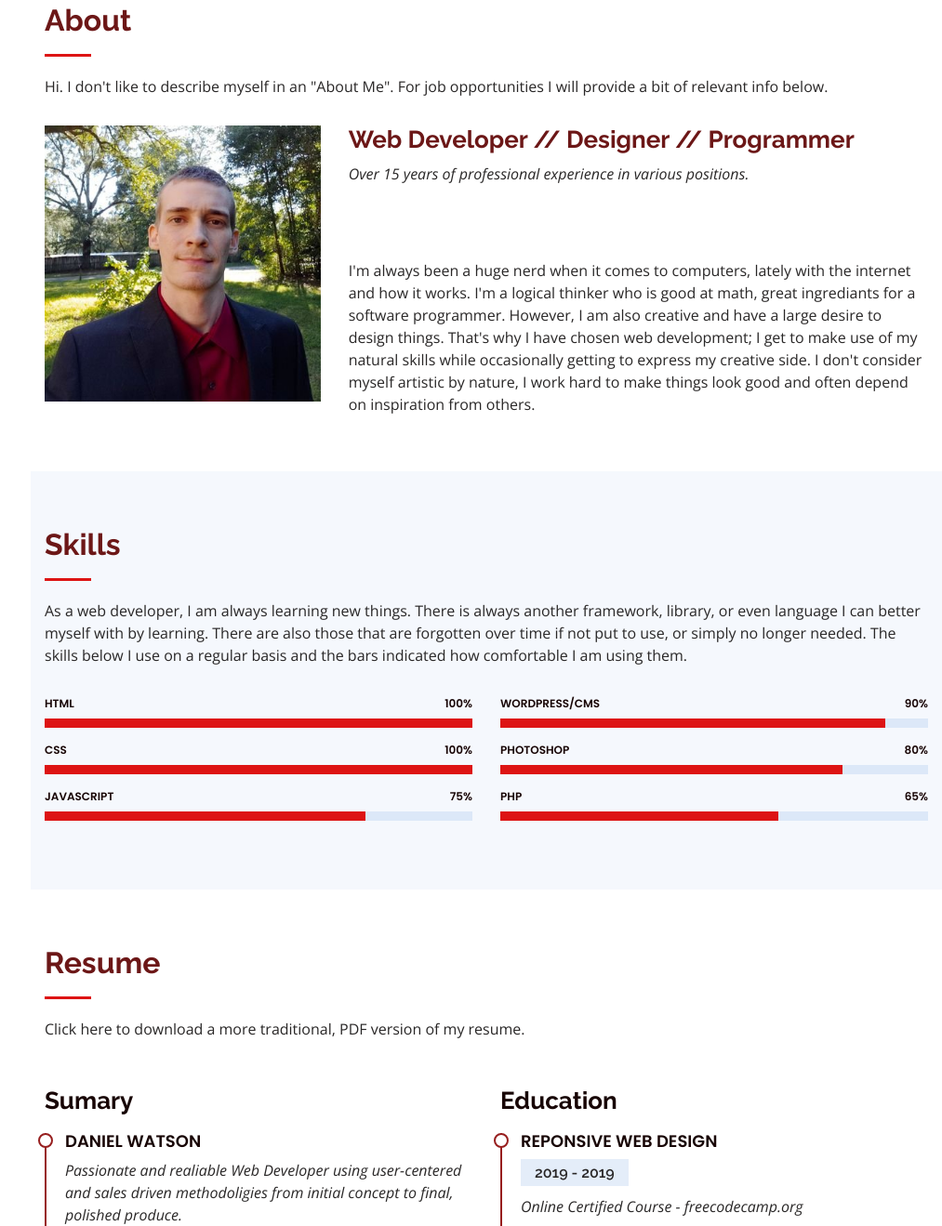
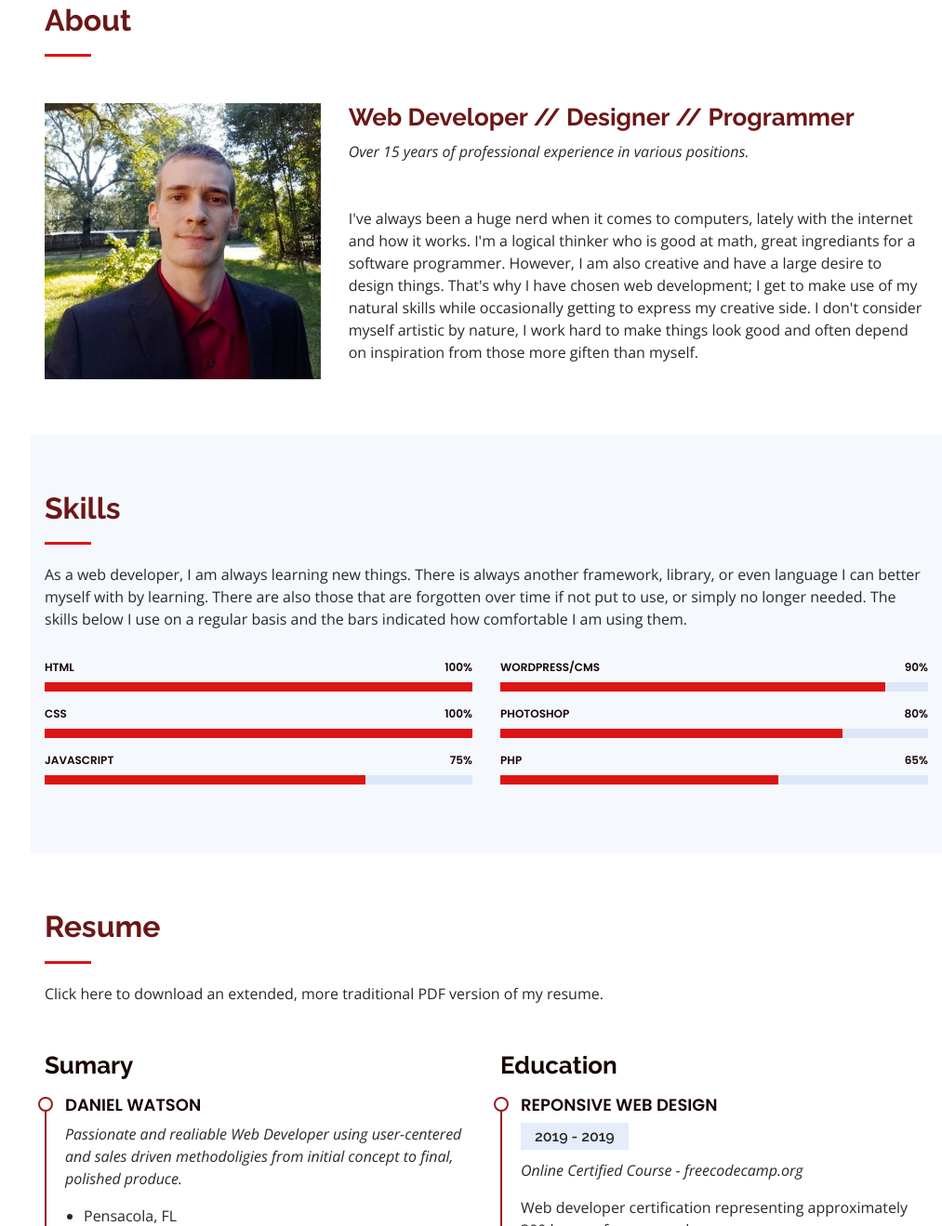
Before and after one commit to Wattzson/dan, a plain HTML site: page index.html in a window 1280 px wide. Shown: the part 857-2176 px from the top of the page at 93% size, without its empty margins (267-1280 px from the left). Drawn offline with nearby package versions, Linux system fonts and the light colour scheme.

Commit message:
small content updates

```diff
--- a/assets/css/style.css
+++ b/assets/css/style.css
@@ -341,7 +341,7 @@ section {
 }
 
 #about-p {
-  margin-top:5rem;
+  margin-top:3rem;
 }
 
 /*--------------------------------------------------------------
--- a/index.html
+++ b/index.html
@@ -70,7 +70,7 @@
   <section id="hero" class="d-flex flex-column justify-content-center align-items-center">
     <div class="hero-container" data-aos="fade-in">
       <h1>Daniel Watson</h1>
-      <p><span class="typed" data-typed-items="I'm Designer, I'm Developer, I'm Determined, I create awesome things"></span></p>
+      <p><span class="typed" data-typed-items="Designer, Developer, Determined"></span></p>
     </div>
   </section><!-- End Hero -->
 
@@ -82,7 +82,7 @@
 
         <div class="section-title">
           <h2>About</h2>
-          <p>Hi.  I don't like to describe myself in an "About Me".  For job opportunities I will provide a bit of relevant info below.</p>
+          <!-- About Me -->
         </div>
 
         <div class="row">
@@ -113,9 +113,9 @@
               </div>
             </div> -->
             <p id="about-p">
-              I'm always been a huge nerd when it comes to computers, lately with the internet and how it works.  I'm a logical thinker who is good at math, great ingrediants for a software programmer.
+              I've always been a huge nerd when it comes to computers, lately with the internet and how it works.  I'm a logical thinker who is good at math, great ingrediants for a software programmer.
               However, I am also creative and have a large desire to design things.  That's why I have chosen web development;  I get to make use of my natural skills while occasionally getting to express my creative side.
-              I don't consider myself artistic by nature, I work hard to make things look good and often depend on inspiration from others.
+              I don't consider myself artistic by nature, I work hard to make things look good and often depend on inspiration from those more giften than myself.
 
             </p>
           </div>
@@ -246,7 +246,7 @@
 
         <div class="section-title">
           <h2>Resume</h2>
-          <p>Click here to download a more traditional, PDF version of my resume.</p>
+          <p>Click here to download an extended, more traditional PDF version of my resume.</p>
         </div>
 
         <div class="row">
```
